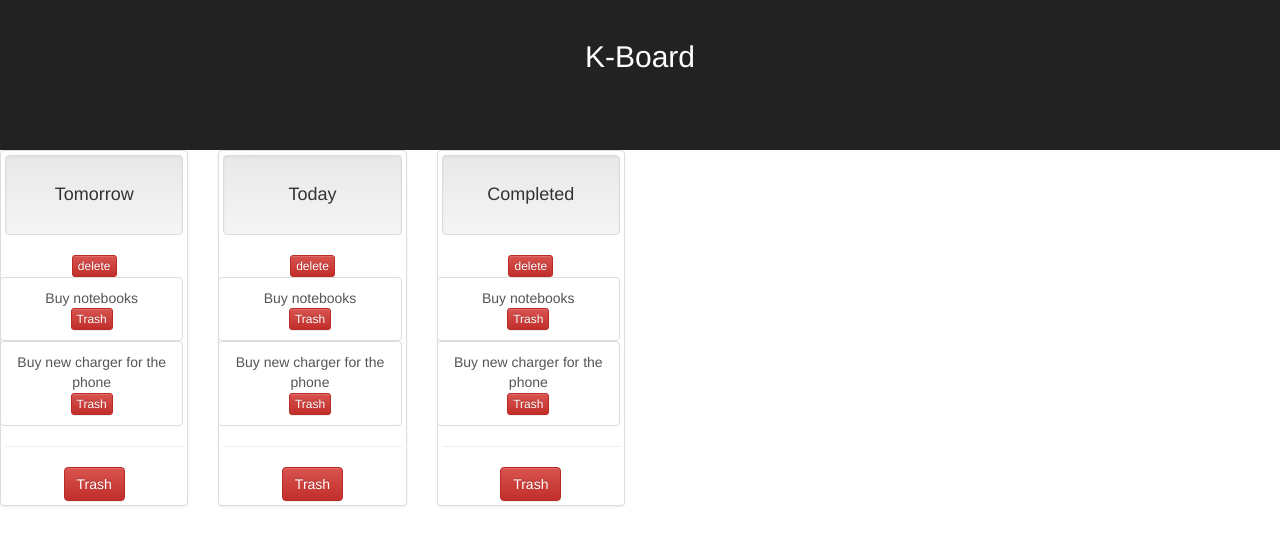
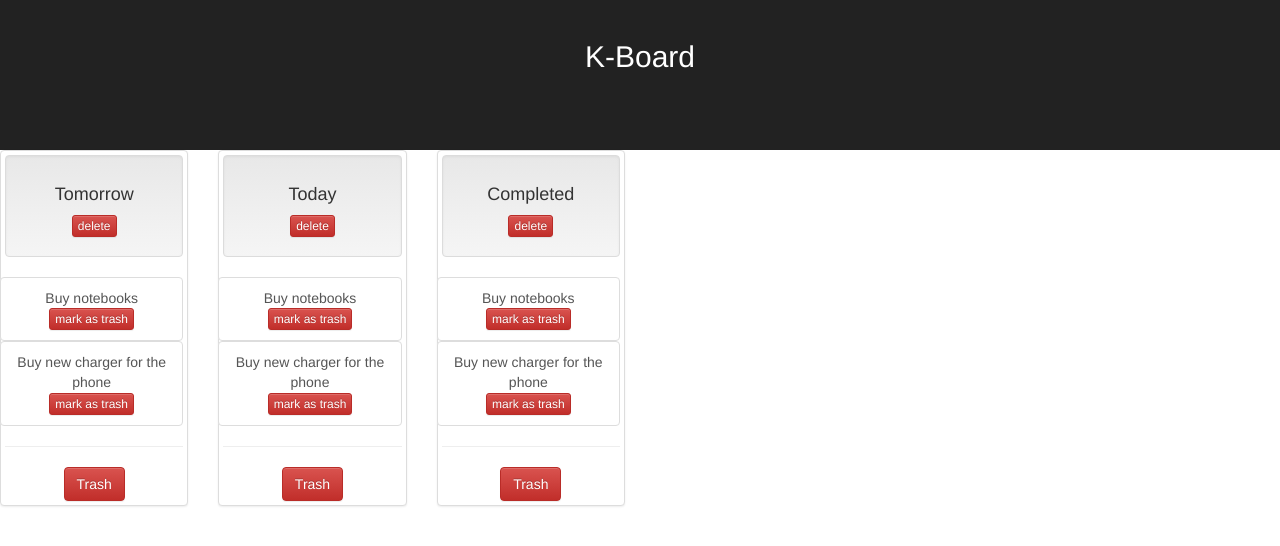
Before and after one commit to joromir/k-board, a React (Create React App) app: page / in a window 1280 px wide. Shown: the top 546 px of the page. Built offline with nearby package versions, Linux system fonts and the light colour scheme.

Commit message:
Refactor code in BoardStory.js

```diff
--- a/src/BoardColumn.js
+++ b/src/BoardColumn.js
@@ -45,8 +45,8 @@ export default class BoardColumn extends Component {
       <div className="BoardColumn thumbnail">
         <div className='well'>
           <h4 className='display-4'>{this.props.boardName}</h4>
+          <a onClick={this.changeState} className='btn btn-danger btn-xs'>delete</a>
         </div>
-        <a onClick={this.changeState} className='btn btn-danger btn-xs'>delete</a>
 
         <ColumnActiveStories stories={this.state.stories} onChange={this.refreshStories}/>
         <hr />
--- a/src/BoardStory.js
+++ b/src/BoardStory.js
@@ -15,7 +15,7 @@ export default class BoardStory extends Component {
     const presentStory = <div>
       <a href='#' className="list-group-item">
         {this.props.story.title}<br />
-        <a onClick={this.markAsTrash} className='btn btn-danger btn-xs'>Trash</a>
+        <a onClick={this.markAsTrash} className='btn btn-danger btn-xs'>mark as trash</a>
       </a>
     </div>
 
--- a/src/TrashedStories.js
+++ b/src/TrashedStories.js
@@ -39,9 +39,7 @@ export default class TrashedStories extends Component {
   render() {
     return(
       <div>
-        <button className='btn btn-danger'
-                onMouseOver={this.showTrash}
-                onClick={this.showTrash}>Trash</button>
+        <button className='btn btn-danger' onClick={this.showTrash}>Trash</button>
 
          {this.state.trashVisible && this.trashedStories()}
       </div>
```
